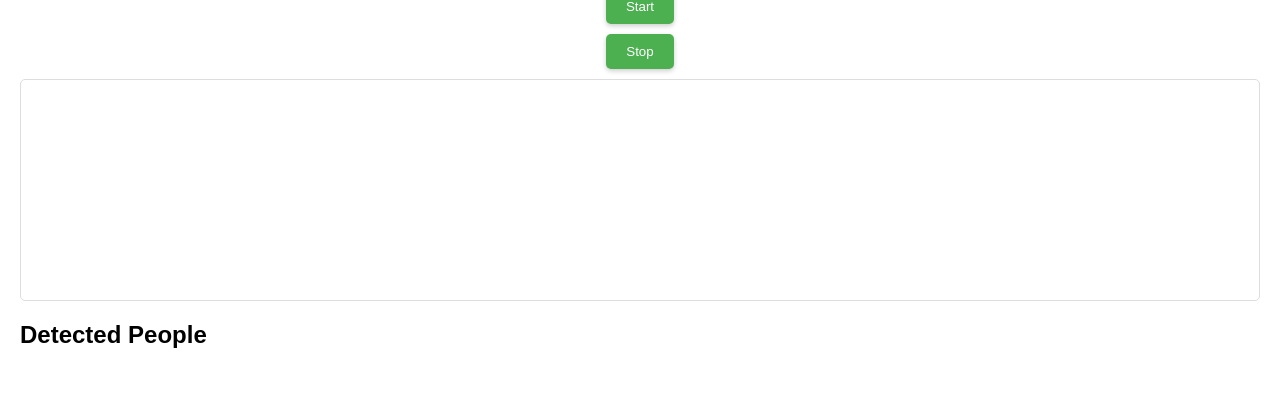
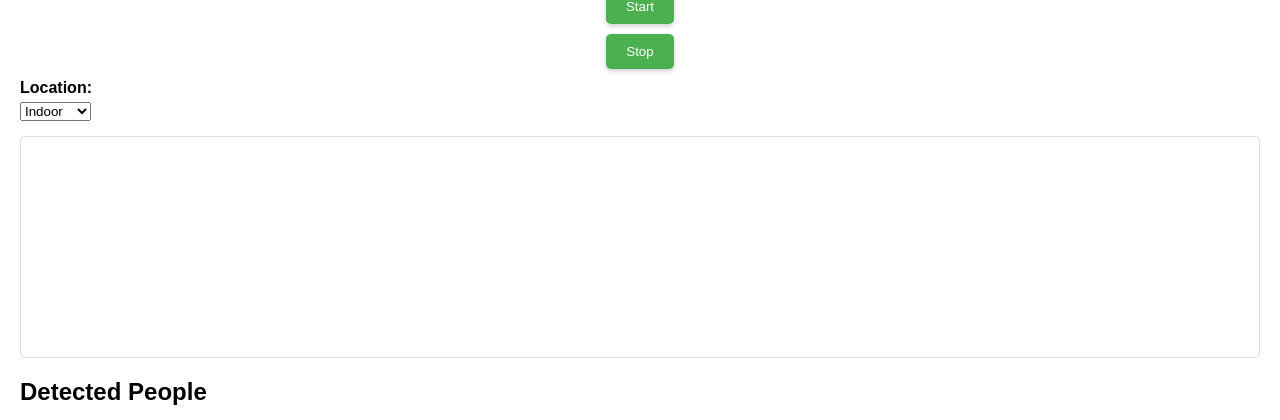
Before and after one commit to eggheadtwins/YOLOTHESIS, a Flask app: page /video in a window 1280 px wide. Shown: the part 405-825 px from the top of the page. Before the commit the page ends 753 px from the top, so only its background shows below. Run offline with Flask 2, Linux system fonts and the light colour scheme; the visitor is signed in with stand-in values (Sample User, id 1).

Commit message:
Set location variable remotely

```diff
--- a/main.py
+++ b/main.py
@@ -32,10 +32,10 @@ OVERLAP_THRESHOLD = 1
 LUMINANCE_RECORDINGS = 5
 
 # Camera location. Manually set this value.
-LOCATION = Location.INDOOR
+location = None
 
 # Weather conditions. None if indoors. Manually set this value based on the conditions.
-WEATHER = None if LOCATION == Location.INDOOR else Weather.SUNNY
+WEATHER = None if location == Location.INDOOR else Weather.SUNNY
 
 # Classes that YOLO model is limited to detect.
 class_names = ["person"]
@@ -79,6 +79,25 @@ class User(UserMixin):
         :return: Username of the user.
         """
         return self.username
+
+
+@app.route('/set_location', methods=['POST'])
+@login_required
+def set_location():
+    global location
+
+    # Extract the location from the request body
+    data = request.get_json()
+    if data and 'location' in data:
+        selected_location = data['location']
+        try:
+            # Convert the string value to the corresponding Location enum member
+            location = Location(selected_location)
+            return "Location updated successfully."
+        except ValueError:
+            return "Invalid location selection.", 400  # Bad request
+
+    return "Error updating location.", 400  # Bad request
 
 
 @login_manager.user_loader
@@ -257,7 +276,8 @@ def get_images():
 @app.route('/start')
 @login_required
 def start():
-    global running
+    global running, location
+    log.success(f"Location set to {location.value}")
     running = True
     return "Server started."
 
@@ -332,7 +352,7 @@ def save_results(luminance, average_accuracy, output_file):
     :param average_accuracy: The average accuracy
     :param output_file: Name of the output csv file
     """
-    global WEATHER, LOCATION
+    global WEATHER, location
     # Check if the file exists
     if not os.path.exists(output_file):
         # Create the file and add headers
@@ -343,7 +363,7 @@ def save_results(luminance, average_accuracy, output_file):
     # Append data to existing file
     with open(output_file, 'a', newline='') as csvfile:
         writer = csv.writer(csvfile)
-        writer.writerow([luminance, "" if WEATHER is None else WEATHER.value, LOCATION.value, average_accuracy])
+        writer.writerow([luminance, "" if WEATHER is None else WEATHER.value, location.value, average_accuracy])
 
     log.success("Instance/data sample added to csv file.")
 
--- a/templates/video.html
+++ b/templates/video.html
@@ -14,6 +14,16 @@
     </div>
     <button class="centered-button" onclick="startStream()">Start</button>
     <button class="centered-button" onclick="stopStream()">Stop</button>
+
+    <form id="location-form" method="POST" action="/set_location">
+        <div class="form-group">
+            <label for="location">Location:</label>
+            <select id="location" name="location">
+                <option value="Indoor">Indoor</option>
+                <option value="Outdoor">Outdoor</option>
+            </select>
+        </div>
+    </form>
 
     <div class="log-container" id="log-output" style="display: block;"></div>
 
@@ -85,6 +95,19 @@
             })
             .catch(error => console.error('Error fetching images:', error));
     }
+
+    const locationForm = document.getElementById('location-form');
+    locationForm.addEventListener('change', () => {
+        const selectedLocation = document.getElementById('location').value;
+
+        fetch('/set_location', {
+            method: 'POST',
+            headers: { 'Content-Type': 'application/json' },
+            body: JSON.stringify({ location: selectedLocation })
+        })
+        .then(response => response.text())
+        .then(data => alert(data)); // Display success or error message
+    });
 </script>
 </body>
 </html>
```
